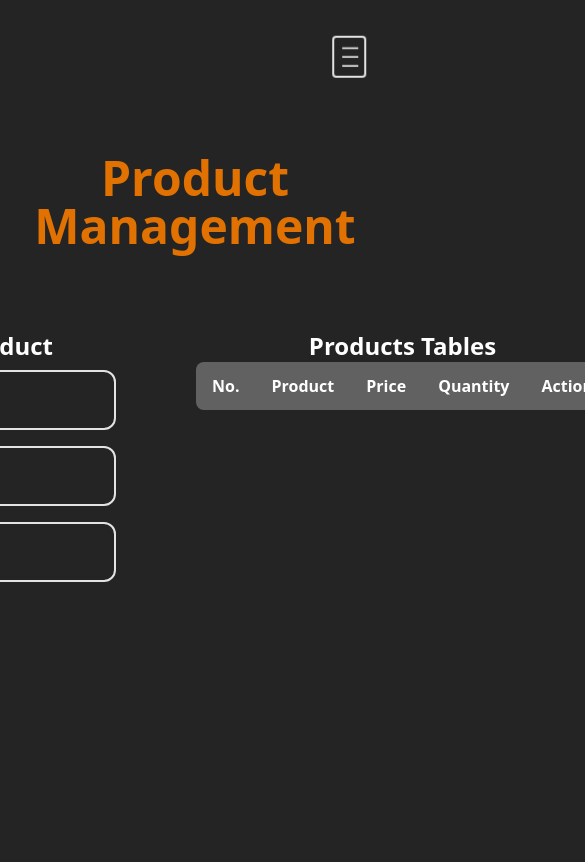
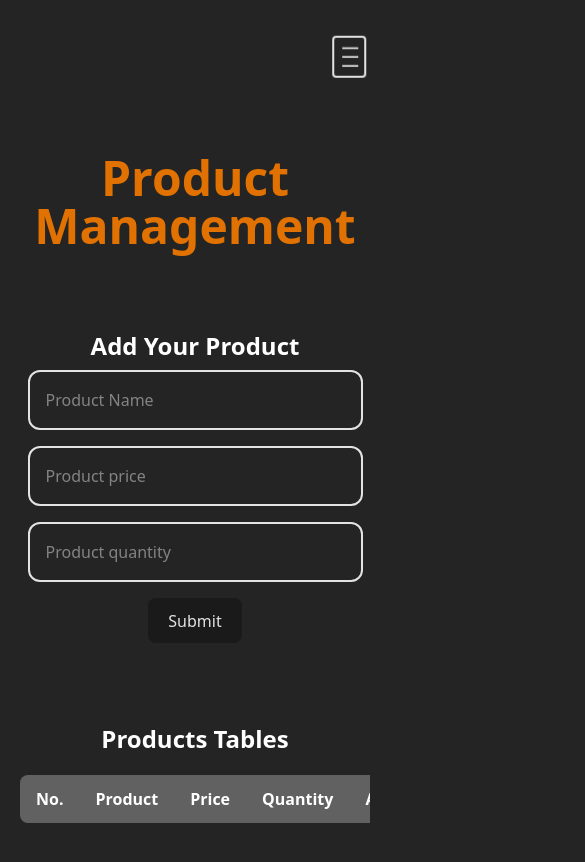
Before and after one commit to Abdurrobr34l/react-module44, a React (Vite) app: page /product-management in a window 390 px wide. Shown: the top 862 px of the page, 585 px wide, since content can reach past the window. Built offline with nearby package versions, Linux system fonts and the light colour scheme.

Commit message:
Responsive done of product management component

```diff
--- a/src/Components/productManagement/ProductManagement.jsx
+++ b/src/Components/productManagement/ProductManagement.jsx
@@ -14,7 +14,7 @@ const ProdeuctManagement = () => {
     <div>
       <h1 className='title'>Product Management</h1>
 
-      <div className='flex justify-center gap-20'>
+      <div className='flex flex-col lg:flex-row lg:justify-center lg:gap-20'>
         <ProductForm handleAddProduct={handleAddProduct}></ProductForm>
       <ProdectTable products={products}></ProdectTable>
       </div>
--- a/src/Components/productManagement/ProductTable.jsx
+++ b/src/Components/productManagement/ProductTable.jsx
@@ -3,8 +3,8 @@ import React from "react";
 const ProdectTable = ({ products }) => {
   // console.log(products);
   return (
-    <div>
-      <h2 className="title !mb-0 !text-2xl !text-white">Products Tables</h2>
+    <div className="overflow-auto my-10">
+      <h2 className="title !mb-5 !text-2xl !text-white">Products Tables</h2>
 
       <table className="w-full border-collapse bg-white/10 text-white rounded-lg overflow-hidden">
         <thead className="thead">
```
